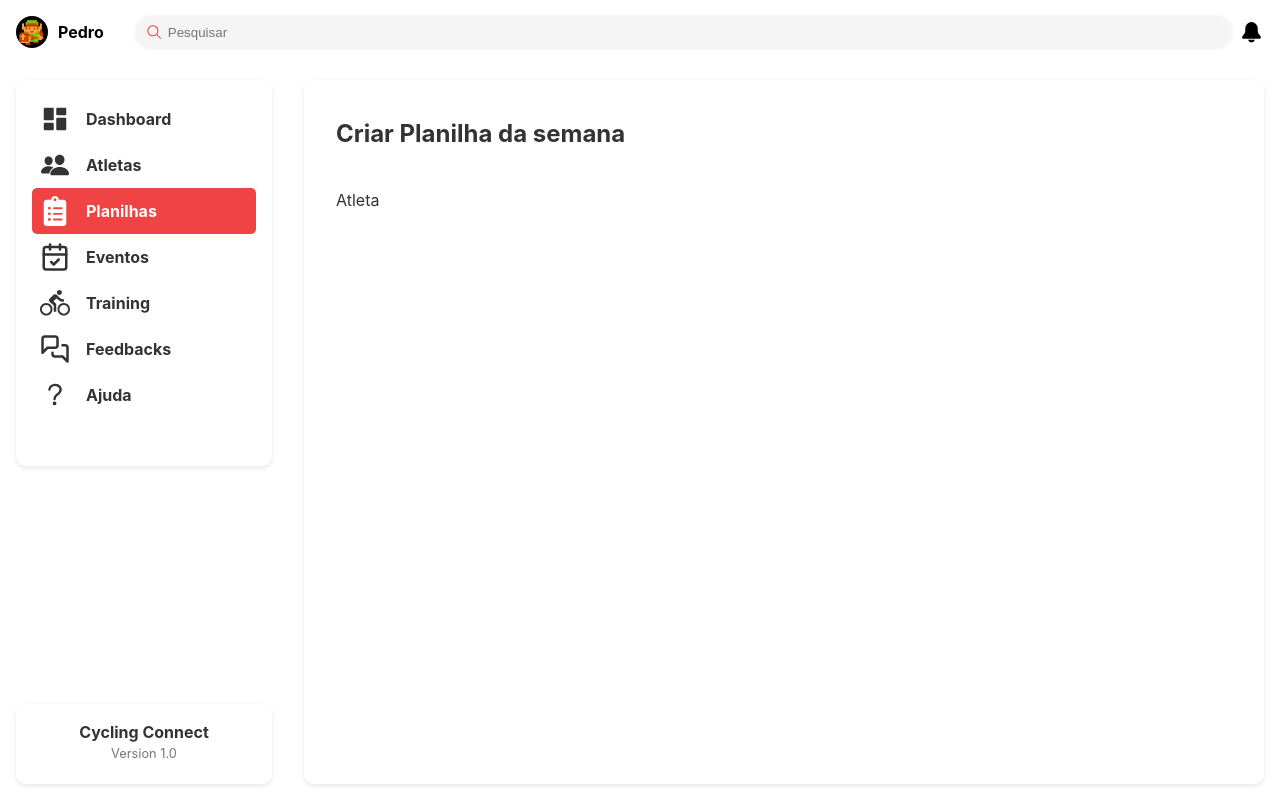
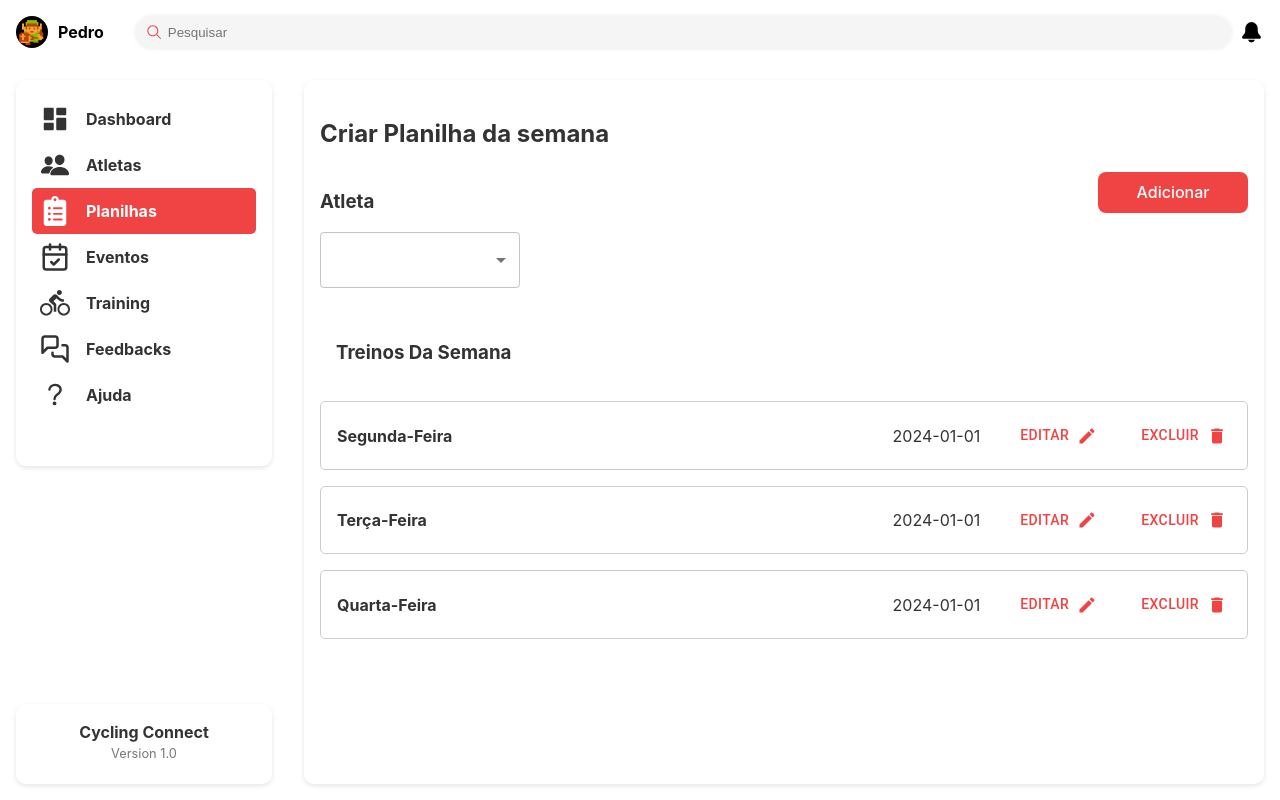
Before and after one commit to lucasxae/cycling-connect, a React (Vite) app in the folder Codigo/CyclingConnectWeb/cycling-connect-web/: page /planilhas in a window 1280 px wide. Built offline with nearby package versions, Linux system fonts and the light colour scheme.

Commit message:
feat: adicionar componente de criar planilha

```diff
--- a/Codigo/CyclingConnectWeb/cycling-connect-web/package.json
+++ b/Codigo/CyclingConnectWeb/cycling-connect-web/package.json
@@ -14,13 +14,19 @@
     "@coreui/coreui-pro": "^5.1.0",
     "@coreui/react": "^5.0.0",
     "@coreui/react-pro": "^5.1.0",
+    "@emotion/react": "^11.11.4",
+    "@emotion/styled": "^11.11.5",
     "@fortawesome/fontawesome-svg-core": "^6.5.2",
     "@fortawesome/free-brands-svg-icons": "^6.5.2",
     "@fortawesome/free-regular-svg-icons": "^6.5.2",
     "@fortawesome/free-solid-svg-icons": "^6.5.2",
     "@fortawesome/react-fontawesome": "^0.2.0",
+    "@mui/icons-material": "^5.15.18",
+    "@mui/material": "^5.15.18",
+    "bootstrap": "^5.3.3",
     "fortawesome": "^0.0.1-security",
     "react": "^18.2.0",
+    "react-bootstrap": "^2.10.2",
     "react-dom": "^18.2.0",
     "react-icons": "^5.2.1",
     "react-router-dom": "^6.23.1"
--- a/Codigo/CyclingConnectWeb/cycling-connect-web/src/App.tsx
+++ b/Codigo/CyclingConnectWeb/cycling-connect-web/src/App.tsx
@@ -1,18 +1,32 @@
 import { useState } from "react";
 import MainLayout from "./layouts/MainLayout.tsx";
-import CreateWorkout from "./pages/CreateWorkout.tsx";
+import CreateWorkout from "./pages/CreateWorkout/CreateWorkout.tsx";
 import { BrowserRouter, Route, Routes } from "react-router-dom";
+import { ThemeProvider, createTheme } from "@mui/material";
 function App() {
   const [count, setCount] = useState(0);
-
+  const theme = createTheme({
+    palette: {
+      primary: {
+        main: "#f04444",
+      },
+      secondary: {
+        main: "#f44336",
+      },
+      text: {
+        primary: "#333",
+        secondary: "#fff",
+      },
+    },
+  });
   return (
-    <>
+    <ThemeProvider theme={theme}>
       <MainLayout>
         <Routes>
           <Route path="/planilhas" element={<CreateWorkout />}></Route>
         </Routes>
       </MainLayout>
-    </>
+    </ThemeProvider>
   );
 }
 
--- /dev/null
+++ b/Codigo/CyclingConnectWeb/cycling-connect-web/src/components/CreateDayWorkout/CreateDayWorkout.tsx
@@ -0,0 +1,76 @@
+import { Button, Card } from "@mui/material";
+import EditIcon from "@mui/icons-material/Edit";
+import DeleteIcon from "@mui/icons-material/Delete";
+import React from "react";
+
+interface CreateDayWorkoutProps {
+  weekDay: string;
+  createdAt: string;
+  workoutId: string;
+}
+
+const CreateDayWorkout: React.FC<CreateDayWorkoutProps> = (props) => {
+  return (
+    <div style={wrapperStyle}>
+      <div style={mainContainerStyle}>
+        <div style={rightContainerStyle}>
+          <div style={weekDayStyle}>
+            <h4>{props.weekDay}</h4>
+          </div>
+        </div>
+        <div style={leftContainerStyle}>
+          <div style={createdAtStyle}>
+            <span>{props.createdAt}</span>
+          </div>
+          <div style={editButtonStyle}>
+            <Button endIcon={<EditIcon />}>Editar</Button>
+          </div>
+          <div style={deleteButtonStyle}>
+            <Button endIcon={<DeleteIcon />}>Excluir</Button>
+          </div>
+        </div>
+      </div>
+    </div>
+  );
+};
+
+const editButtonStyle: React.CSSProperties = {
+  padding: "0 1rem",
+};
+
+const deleteButtonStyle: React.CSSProperties = {
+  padding: "0 1rem",
+};
+const createdAtStyle: React.CSSProperties = {
+  color: "#333",
+  padding: "0 1rem",
+};
+
+const weekDayStyle: React.CSSProperties = {
+  color: "#333",
+  alignItems: "center",
+};
+
+const wrapperStyle: React.CSSProperties = {
+  paddingTop: "1rem",
+};
+
+const rightContainerStyle: React.CSSProperties = {
+  display: "flex",
+  justifyContent: "space-evenly",
+  paddingLeft: "1rem",
+};
+
+const mainContainerStyle: React.CSSProperties = {
+  borderRadius: "5px",
+  border: "1px solid #ccc",
+  display: "flex",
+  justifyContent: "space-between",
+};
+
+const leftContainerStyle: React.CSSProperties = {
+  display: "flex",
+  alignItems: "center",
+};
+
+export default CreateDayWorkout;
--- a/Codigo/CyclingConnectWeb/cycling-connect-web/src/pages/CreateWorkout.tsx
+++ /dev/null
@@ -1,42 +0,0 @@
-import React, { useState } from "react";
-import Card from "../components/Card/Card";
-
-const CreateWorkout: React.FC = () => {
-  return (
-    <div style={containerStyle}>
-      <Card>
-        <div style={cardHeaderStyle}>
-          <h2>Criar Planilha da semana</h2>
-        </div>
-        <div style={atletaContainer}>
-          <span>Atleta</span>
-        </div>
-      </Card>
-    </div>
-  );
-};
-
-const containerStyle: React.CSSProperties = {
-  whiteSpace: "nowrap",
-  padding: "1rem",
-  width: "100%",
-  height: "100%",
-};
-
-const cardHeaderStyle: React.CSSProperties = {
-  color: "#333",
-  textAlign: "left",
-  paddingLeft: "1rem",
-  width: "100%",
-  display: "flex",
-};
-
-const atletaContainer: React.CSSProperties = {
-  marginTop: "1rem",
-  paddingLeft: "1rem",
-  color: "#333",
-  textAlign: "left",
-  display: "block",
-};
-
-export default CreateWorkout;
--- /dev/null
+++ b/Codigo/CyclingConnectWeb/cycling-connect-web/src/pages/CreateWorkout/CreateWorkout.css
@@ -0,0 +1,3 @@
+.selectAthlete .MuiOutlinedSelect-root.Mui-focused .MuiOutlinedSelect-notchedOutline{
+    border-color: #f50057;
+}
--- /dev/null
+++ b/Codigo/CyclingConnectWeb/cycling-connect-web/src/pages/CreateWorkout/CreateWorkout.tsx
@@ -0,0 +1,143 @@
+import React, { useState } from "react";
+import Card from "../../components/Card/Card";
+import { Select, InputBase, MenuItem, SelectChangeEvent } from "@mui/material";
+import CreateDayWorkout from "../../components/CreateDayWorkout/CreateDayWorkout";
+
+const CreateWorkout: React.FC = () => {
+  const [age, setAge] = useState("");
+
+  const handleChange = (event: SelectChangeEvent) => {
+    setAge(event.target.value as string);
+  };
+
+  return (
+    <div style={containerStyle}>
+      <Card>
+        <div style={cardHeaderStyle}>
+          <h2>Criar Planilha da semana</h2>
+        </div>
+        <div style={createWorkoutTopContainer}>
+          <div style={selectAthleteContainer}>
+            <h3 style={athleteHeaderStyle}>Atleta</h3>
+            <div style={athleteDropDownStyle}>
+              <Select
+                size="medium"
+                variant="outlined"
+                value={age}
+                label="Age"
+                onChange={handleChange}
+                style={selectAthleteStyle}
+              >
+                <MenuItem value={10}>Eveline</MenuItem>
+                <MenuItem value={20}>Samuel</MenuItem>
+                <MenuItem value={30}>Ana</MenuItem>
+              </Select>
+            </div>
+          </div>
+          <div>
+            <button style={addButtonStyle}>Adicionar</button>
+          </div>
+        </div>
+        <div style={weekDaysContainerStyle}>
+          <div>
+            <div style={wrapperStyle}>
+              <div style={mainContainerStyle}>
+                <div style={rightContainerStyle}>
+                  <h3>Treinos Da Semana</h3>
+                </div>
+                <div style={leftContainerStyle}></div>
+              </div>
+            </div>
+          </div>
+          <CreateDayWorkout
+            createdAt="2024-01-01"
+            weekDay="Segunda-Feira"
+            workoutId="1"
+          />
+          <CreateDayWorkout
+            createdAt="2024-01-01"
+            weekDay="Terça-Feira"
+            workoutId="1"
+          />
+          <CreateDayWorkout
+            createdAt="2024-01-01"
+            weekDay="Quarta-Feira"
+            workoutId="1"
+          />
+        </div>
+      </Card>
+    </div>
+  );
+};
+
+const wrapperStyle: React.CSSProperties = {
+  paddingTop: "1rem",
+};
+
+const rightContainerStyle: React.CSSProperties = {
+  color: "#333",
+  display: "flex",
+  justifyContent: "space-evenly",
+  paddingLeft: "1rem",
+};
+
+const mainContainerStyle: React.CSSProperties = {
+  display: "flex",
+  justifyContent: "space-between",
+};
+
+const leftContainerStyle: React.CSSProperties = {
+  display: "flex",
+  alignItems: "center",
+};
+
+const weekDaysContainerStyle: React.CSSProperties = {
+  padding: "1rem 0",
+};
+const selectAthleteStyle: React.CSSProperties = {
+  width: "200px",
+};
+
+const createWorkoutTopContainer: React.CSSProperties = {
+  display: "flex",
+  justifyContent: "space-between",
+};
+
+const addButtonStyle: React.CSSProperties = {
+  backgroundColor: "#f04444",
+  color: "white",
+  width: "150px  ",
+};
+
+const athleteHeaderStyle: React.CSSProperties = {
+  margin: "1rem 0",
+};
+
+const athleteDropDownStyle: React.CSSProperties = {
+  display: "block",
+  width: "100%",
+  color: "#black",
+};
+
+const containerStyle: React.CSSProperties = {
+  whiteSpace: "nowrap",
+  padding: "1rem",
+  width: "100%",
+  height: "100%",
+};
+
+const cardHeaderStyle: React.CSSProperties = {
+  color: "#333",
+  textAlign: "left",
+  width: "100%",
+  display: "flex",
+};
+
+const selectAthleteContainer: React.CSSProperties = {
+  color: "#333",
+  display: "flex",
+  flexDirection: "column",
+  alignItems: "flex-start",
+};
+
+export default CreateWorkout;
```
Also changed, not shown: 1 other file (tests, documents, lock files or other folders).
